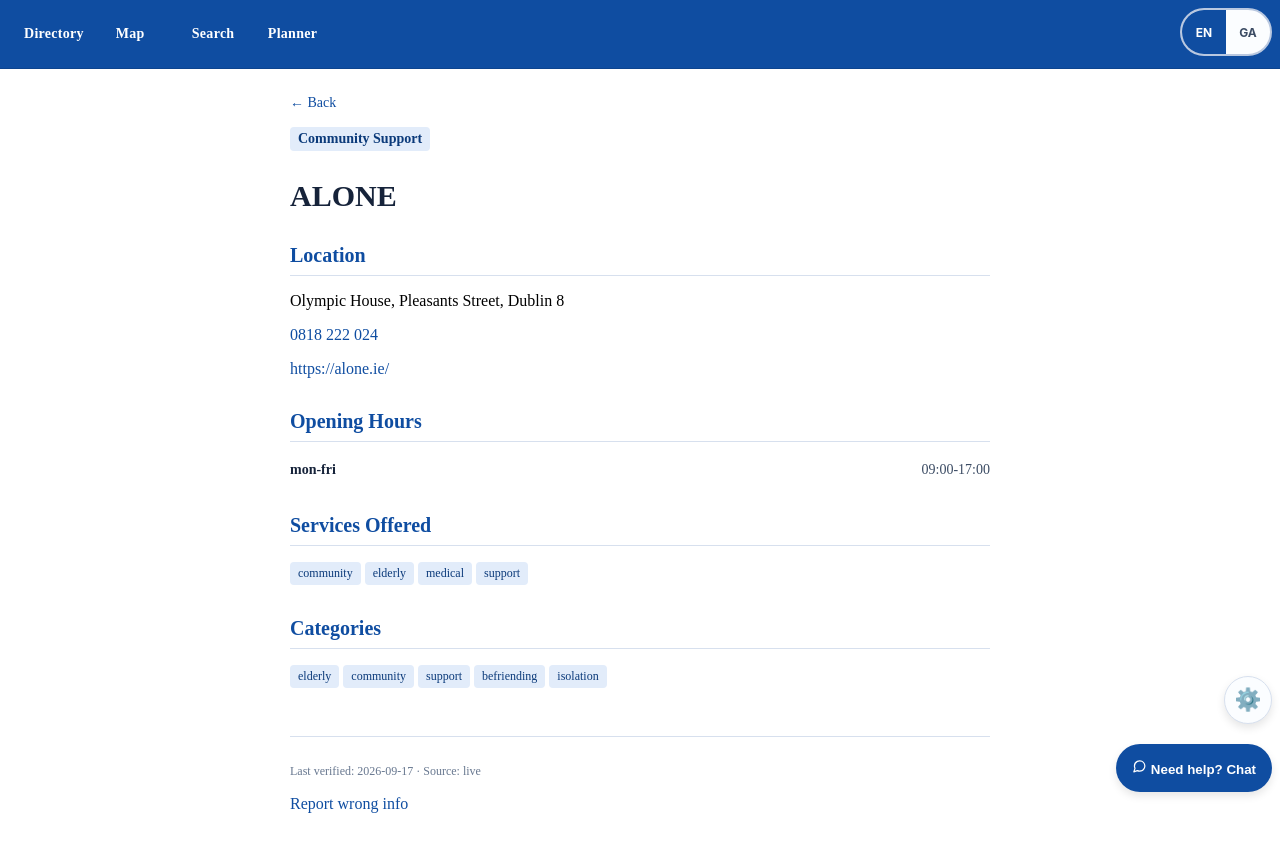
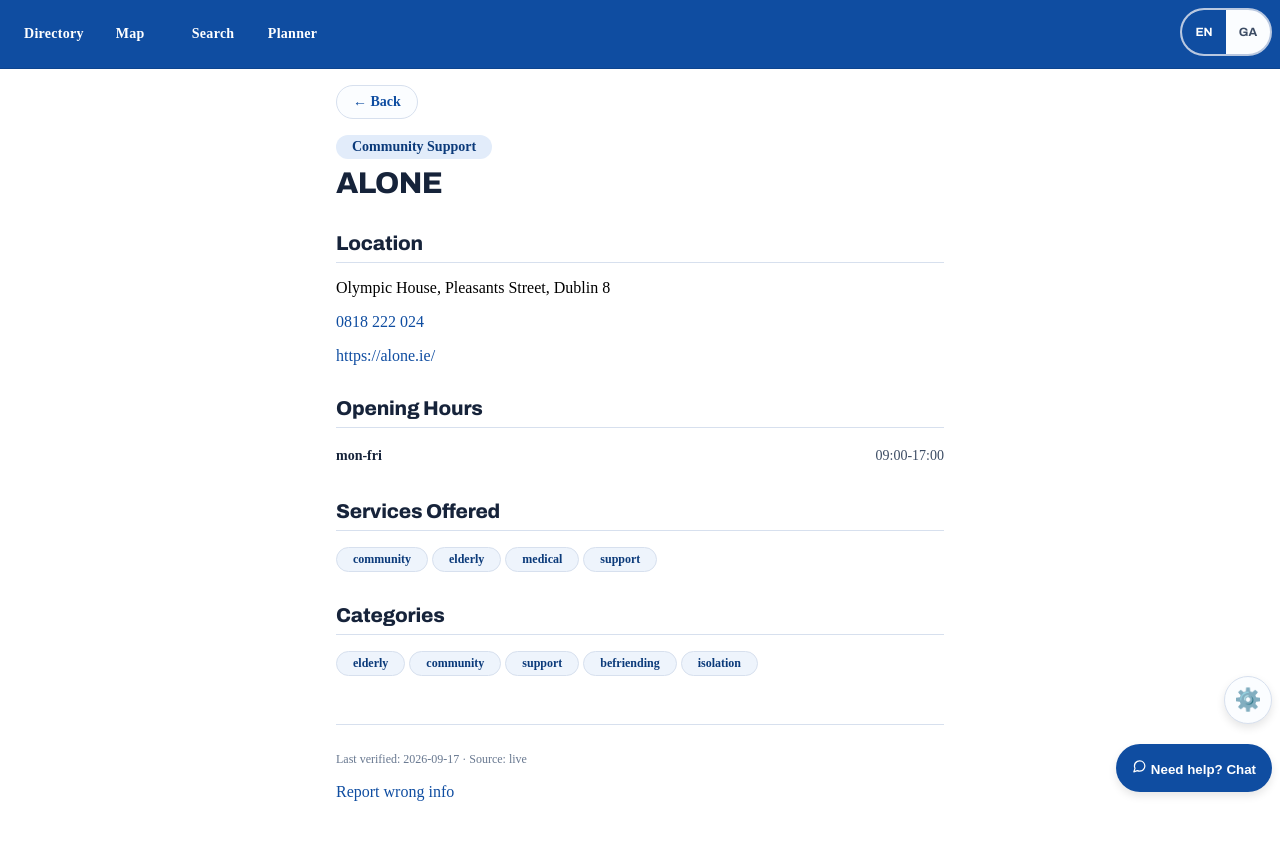
Before and after one commit to phy6/dublin-lifeline-directory, a SvelteKit app: page /service/alone in a window 1280 px wide. Built offline with nearby package versions, Linux system fonts and the light colour scheme.

Commit message:
style(ui): map/detail Dublin theme, Archivo font, lint clean

```diff
--- a/src/app.html
+++ b/src/app.html
@@ -10,6 +10,12 @@
 			content="Find nearby support services in Dublin City — day centres, GP clinics, and the Mobile Health Unit. Service directory for people experiencing homelessness."
 		/>
 		<link rel="manifest" href="%sveltekit.assets%/manifest.webmanifest" />
+		<link rel="preconnect" href="https://fonts.googleapis.com" />
+		<link rel="preconnect" href="https://fonts.gstatic.com" crossorigin />
+		<link
+			href="https://fonts.googleapis.com/css2?family=Archivo:wght@400;500;600;700;800&display=swap"
+			rel="stylesheet"
+		/>
 		<link rel="stylesheet" href="https://unpkg.com/leaflet@1.9.4/dist/leaflet.css" />
 		%sveltekit.head%
 	</head>
--- a/src/lib/components/ServiceCard.svelte
+++ b/src/lib/components/ServiceCard.svelte
@@ -6,13 +6,10 @@
 
 	let { service }: { service: ServiceLocation } = $props();
 	const openStatus = $derived(getOpenNowStatus(service.hours));
-	const hourEntries = $derived(
-		service.hours && typeof service.hours === 'object' ? Object.entries(service.hours) : []
-	);
 </script>
 
 <article class="card">
-	<a href="{base}/service/{service.id}" class="row-link" aria-label="{service.name}">
+	<a href="{base}/service/{service.id}" class="row-link" aria-label={service.name}>
 		<span class="status-dot {openStatus}" aria-hidden="true"></span>
 		<span class="row-body">
 			<span class="row-top">
--- a/src/routes/map/+page.svelte
+++ b/src/routes/map/+page.svelte
@@ -55,12 +55,13 @@
 </script>
 
 <main id="main-content">
+	<p class="kicker">Baile Átha Cliath</p>
 	<h1>{t('map-title')}</h1>
 	<p>{t('map-intro')}</p>
 	<p class="map-instructions">
 		{t('map-help')}
 	</p>
-	<div bind:this={mapEl} id="map" style="width: 100%;"></div>
+	<div bind:this={mapEl} id="map"></div>
 	<details class="map-list">
 		<summary>{t('map-list-fallback')}</summary>
 		<ul>
@@ -79,17 +80,31 @@
 		height: 50vh;
 		min-height: 300px;
 		max-height: 600px;
+		border: 1px solid var(--color-border);
+		border-radius: var(--radius-lg);
+		overflow: hidden;
+		background: var(--color-surface-variant);
 	}
 	main {
-		max-width: 100%;
+		max-width: 640px;
 		margin: 0 auto;
 		padding: var(--space-3);
+		box-sizing: border-box;
+	}
+	.kicker {
+		font-size: var(--text-sm);
+		font-weight: 700;
+		color: var(--color-accent);
+		margin: 0 0 2px;
 	}
 	h1 {
-		color: var(--color-accent);
-		font-size: var(--text-2xl);
+		color: var(--color-text-primary);
+		margin: 0 0 var(--space-2);
+		font-family: var(--font-display);
+		font-weight: 800;
+		letter-spacing: -0.02em;
+		font-size: var(--text-3xl);
 		line-height: var(--leading-tight);
-		margin-bottom: var(--space-2);
 		text-wrap: balance;
 	}
 	p {
@@ -106,20 +121,46 @@
 	}
 	.map-list {
 		margin-top: var(--space-3);
+		border-top: 1px solid var(--color-border);
+		padding-top: var(--space-3);
 	}
 	.map-list summary {
 		cursor: pointer;
 		min-height: 44px;
 		display: inline-flex;
 		align-items: center;
-		font-weight: 600;
+		font-weight: 700;
+		color: var(--color-accent);
+		background: var(--color-surface);
+		border: 1px solid var(--color-border);
+		border-radius: var(--radius-full);
+		padding: var(--space-2) var(--space-3);
 	}
 	.map-list ul {
 		list-style: none;
 		margin: var(--space-2) 0 0;
 		padding: 0;
 		display: grid;
-		gap: var(--space-2);
+		gap: 0;
+		background: var(--color-surface);
+		border: 1px solid var(--color-border);
+		border-radius: var(--radius-lg);
+		overflow: hidden;
+	}
+	.map-list li {
+		padding: var(--space-2) var(--space-3);
+		border-bottom: 1px solid var(--color-border);
+	}
+	.map-list li:last-child {
+		border-bottom: none;
+	}
+	.map-list a {
+		color: var(--color-accent);
+		font-weight: 600;
+		text-decoration: none;
+	}
+	.map-list a:hover {
+		text-decoration: underline;
 	}
 	@media (max-width: 600px) {
 		#map {
--- a/src/routes/service/[id]/+page.svelte
+++ b/src/routes/service/[id]/+page.svelte
@@ -111,16 +111,22 @@
 
 <style>
 	main {
-		max-width: 700px;
+		max-width: 640px;
 		margin: 0 auto;
-		padding: var(--space-4);
+		padding: var(--space-3);
+		box-sizing: border-box;
 	}
 	.back-link {
-		display: inline-block;
+		display: inline-flex;
+		align-items: center;
 		margin-bottom: var(--space-3);
 		color: var(--color-accent);
+		background: var(--color-surface);
+		border: 1px solid var(--color-border);
+		border-radius: var(--radius-full);
+		padding: var(--space-2) var(--space-3);
 		text-decoration: none;
-		font-weight: 500;
+		font-weight: 700;
 		font-size: var(--text-sm);
 	}
 	.back-link:hover {
@@ -134,18 +140,21 @@
 	.category {
 		background: var(--color-accent-container);
 		color: var(--color-accent-on-container);
-		padding: var(--space-1) var(--space-2);
-		border-radius: var(--radius-sm);
+		padding: var(--space-1) var(--space-3);
+		border-radius: var(--radius-full);
 		display: inline-block;
 		font-size: var(--text-sm);
-		font-weight: 600;
+		font-weight: 700;
 		margin-bottom: var(--space-2);
 	}
 	h1 {
 		color: var(--color-text-primary);
+		font-family: var(--font-display);
+		font-weight: 800;
+		letter-spacing: -0.02em;
 		font-size: var(--text-3xl);
 		line-height: var(--leading-tight);
-		margin-bottom: var(--space-2);
+		margin: 0 0 var(--space-2);
 		text-wrap: balance;
 	}
 	.description {
@@ -158,9 +167,11 @@
 		margin: var(--space-5) 0;
 	}
 	h2 {
-		color: var(--color-accent);
+		color: var(--color-text-primary);
+		font-family: var(--font-display);
 		font-size: var(--text-xl);
-		font-weight: 600;
+		font-weight: 800;
+		letter-spacing: -0.01em;
 		border-bottom: 1px solid var(--color-border);
 		padding-bottom: var(--space-2);
 		margin-bottom: var(--space-3);
@@ -193,11 +204,13 @@
 		gap: var(--space-1);
 	}
 	.tag {
-		background: var(--color-accent-container);
+		background: var(--color-surface-variant);
 		color: var(--color-accent-on-container);
-		padding: var(--space-1) var(--space-2);
-		border-radius: var(--radius-sm);
+		border: 1px solid var(--color-border);
+		padding: var(--space-1) var(--space-3);
+		border-radius: var(--radius-full);
 		font-size: var(--text-xs);
+		font-weight: 600;
 	}
 	footer {
 		margin-top: var(--space-6);
@@ -209,10 +222,11 @@
 		font-size: var(--text-xs);
 	}
 	.not-found {
-		max-width: 700px;
+		max-width: 640px;
 		margin: 0 auto;
-		padding: var(--space-6) var(--space-4);
+		padding: var(--space-6) var(--space-3);
 		text-align: center;
+		box-sizing: border-box;
 	}
 	.not-found h2 {
 		font-size: var(--text-2xl);
```
Also changed, not shown: scraper/config/sources.json (+13 -52 lines).
